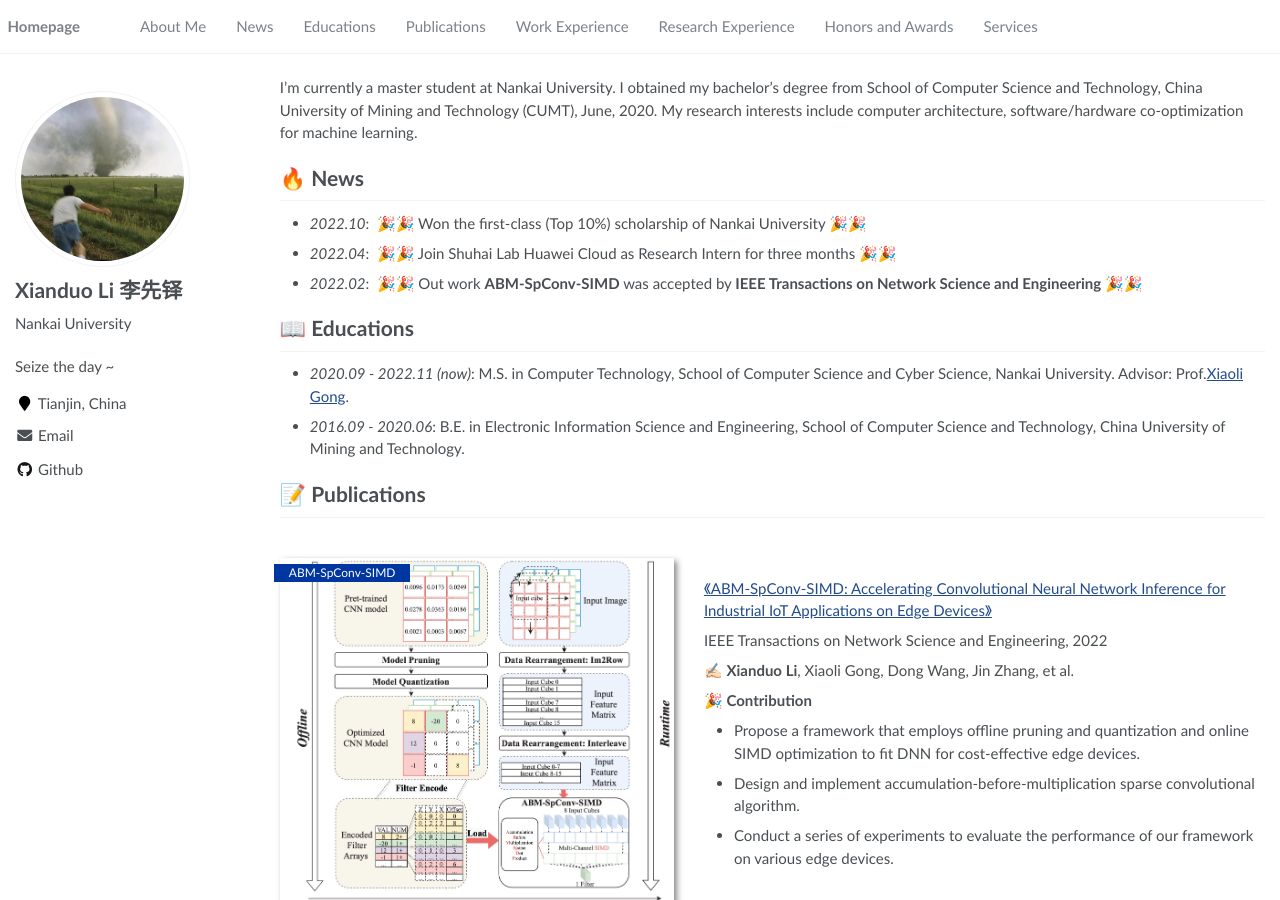
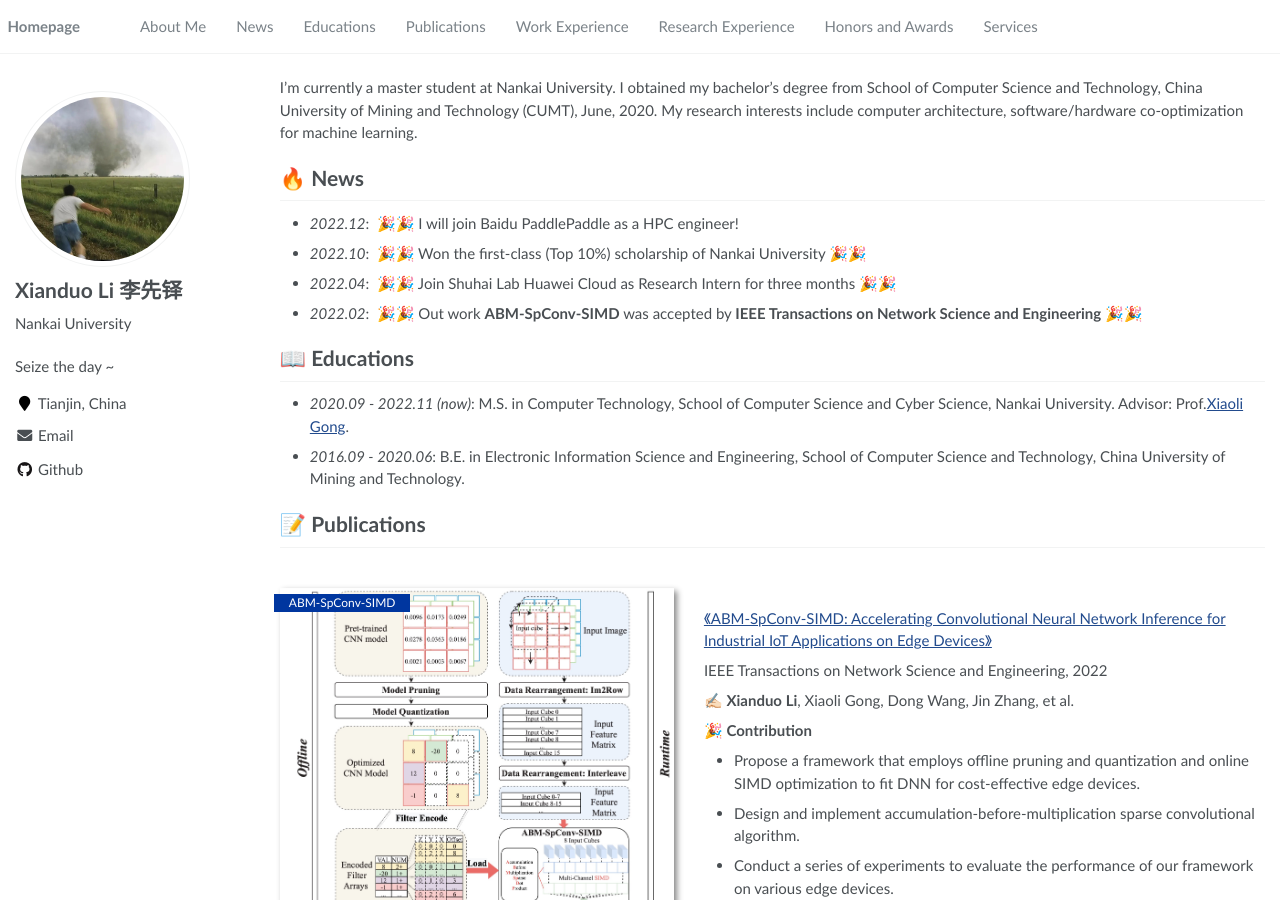
Before and after one commit to lxd-cumt/lxd-cumt.github.io, a Jekyll site: the page built from _pages/about.md, in a window 1280 px wide and 900 px high. Built offline with Jekyll 4.4.1, drawn with Linux system fonts in a browser that asks for light colours.

Commit message:
add Baidu PaddlePaddle

```diff
--- a/_pages/about.md
+++ b/_pages/about.md
@@ -25,7 +25,7 @@ My research interest includes neural machine translation and computer vision. I
  -->
 
 # 🔥 News
-<!-- - *2022.12*: &nbsp;🎉🎉 I will join Baidu PaddlePaddle as a HPC engineer! -->
+- *2022.12*: &nbsp;🎉🎉 I will join Baidu PaddlePaddle as a HPC engineer!
 - *2022.10*: &nbsp;🎉🎉 Won the first-class (Top 10%) scholarship of Nankai University 🎉🎉
 - *2022.04*: &nbsp;🎉🎉 Join Shuhai Lab Huawei Cloud as Research Intern for three months 🎉🎉
 - *2022.02*: &nbsp;🎉🎉 Out work **ABM-SpConv-SIMD** was accepted by **IEEE Transactions on Network Science and Engineering** 🎉🎉
```
